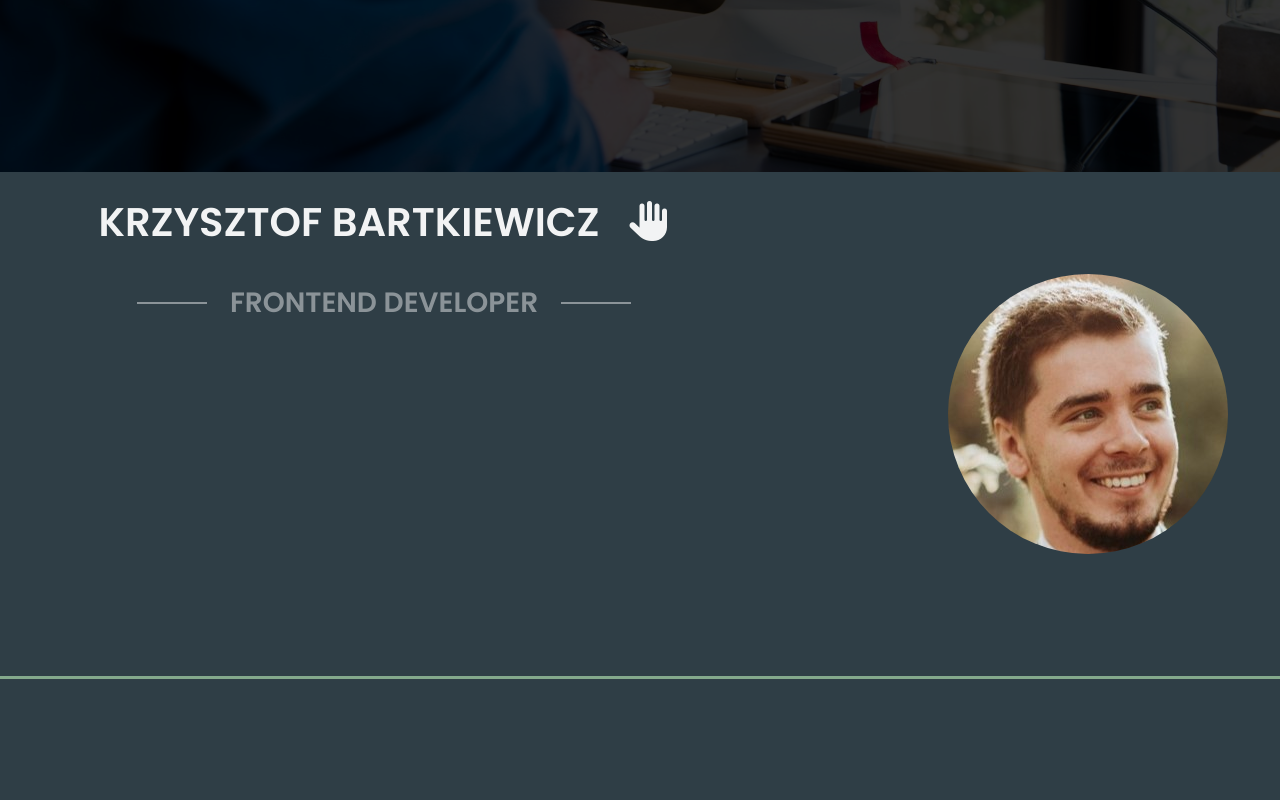
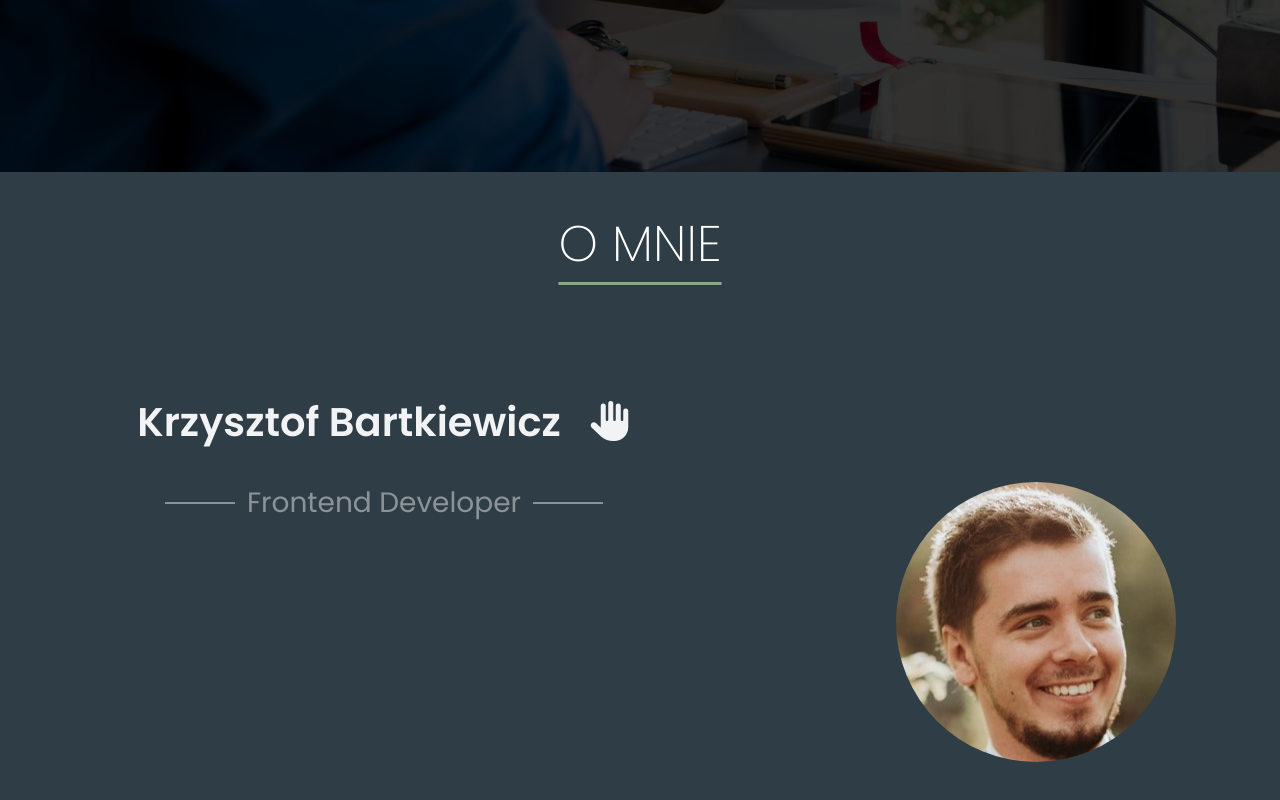
Before and after one commit to ChrisBar92/MyPortfolio, a React (Create React App) app: page / in a window 1280 px wide. Shown: the part 628-1428 px from the top of the page. Built offline with nearby package versions, Linux system fonts and the light colour scheme.

Commit message:
added section__title

```diff
--- a/src/base.scss
+++ b/src/base.scss
@@ -58,9 +58,13 @@ a {
 }
 
 .section__title {
+	position: absolute;
+	top: 5%;
+	left: 50%;
+	transform: translateX(-50%);
 	font-size: 5rem;
 	text-transform: uppercase;
-	font-weight: 700;
+	font-weight: 200;
 	text-align: center;
 	color: #fff;
 	border-bottom: 3px solid #84a98c;
--- a/src/components/AboutMe/AboutMe.js
+++ b/src/components/AboutMe/AboutMe.js
@@ -5,15 +5,15 @@ import MyData from './MyData'
 
 const AboutMe = () => {
 	return (
-		<section className="section__title" id="about">
-			<div className="about container">
+		<section className="about container" id="about">
 			<div className="about__box">
 				<MyData />
 			</div>
 			<div className="about__photo">
 				<img src={MyImg} className="about__photo--avatar" alt="avatar Krzysztofa Bartkiewicza" />
 			</div>
-			</div>
+			<div className="section__title">O mnie</div>
+
 		</section>
 	)
 }
--- a/src/components/AboutMe/aboutMe.scss
+++ b/src/components/AboutMe/aboutMe.scss
@@ -1,9 +1,10 @@
 .about {
+	position: relative;
+	width: 100%;
+	padding-top: 20rem;
 	display: flex;
 	justify-content: space-between;
 	align-items: center;
-	width: 100%;
-	// padding-top: 10rem;
 
 	&__box {
 		width: 60%;
@@ -19,6 +20,13 @@
 
 			i {
 				padding-left: 3rem;
+				transition: transform 0.5s;
+			}
+		}
+
+		&--name:hover {
+			i {
+				transform: scale(1.5);
 			}
 		}
 
```
Lines whose indentation alone changed are shown as unchanged.
